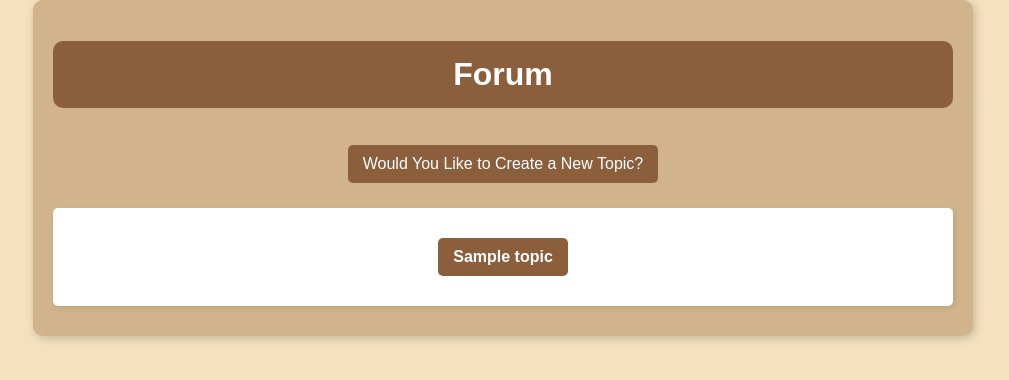
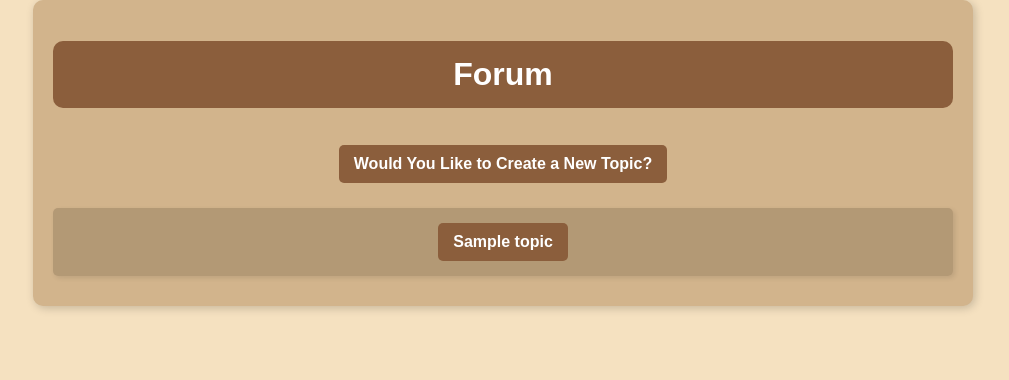
Before and after one commit to annijakampe/FORUM, a PHP site: page / in a window 1280 px wide. Shown: the top 380 px of the page, without its empty margins (137-1146 px from the left). Run offline with PHP 8.4, Linux system fonts and the light colour scheme; tables that the repository leaves empty or names only in its code hold one stand-in row (values such as "Sample post").

Commit message:
better index.php

```diff
--- a/assets/index.css
+++ b/assets/indexx.css
@@ -18,7 +18,7 @@ body {
 
 h1 {
   background-color: #8b5e3c;
-  color: white;
+  color: rgb(255, 255, 255);
   padding: 15px;
   border-radius: 10px;
 }
@@ -31,10 +31,12 @@ a {
   padding: 10px 15px;
   border-radius: 5px;
   margin: 15px 0;
+  font-weight: bold;
 }
 
 a:hover {
   background-color: #6b4128;
+  color: #e7e2e0;
 }
 
 ul {
@@ -44,8 +46,8 @@ ul {
 }
 
 li {
-  background-color: #fff;
-  padding: 15px;
+  background-color: #ad9370cf;
+  padding: 0px;
   margin: 10px 0;
   border-radius: 5px;
   box-shadow: 2px 2px 5px rgba(0, 0, 0, 0.1);
@@ -58,11 +60,11 @@ li a {
 }
 
 li a:hover {
-  color: #6b4128;
+  color: #e7e2e0;
 }
 
 li:hover {
-  background-color: #f0e5d8;
+  background-color: #d2b48c;
   cursor: pointer;
 }
 
--- a/public/index.php
+++ b/public/index.php
@@ -15,7 +15,7 @@ if (empty($topics)) {
     <meta charset="UTF-8">
     <meta name="viewport" content="width=device-width, initial-scale=1.0">
     <title>Forum</title>
-    <link rel="stylesheet" href="../assets/index.css">
+    <link rel="stylesheet" href="../assets/indexx.css">
 </head>
 
 <body>
```
